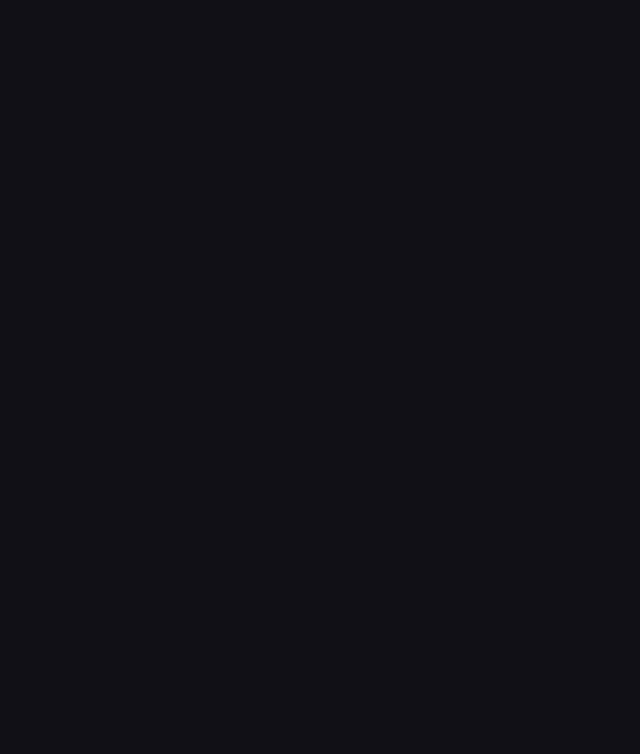
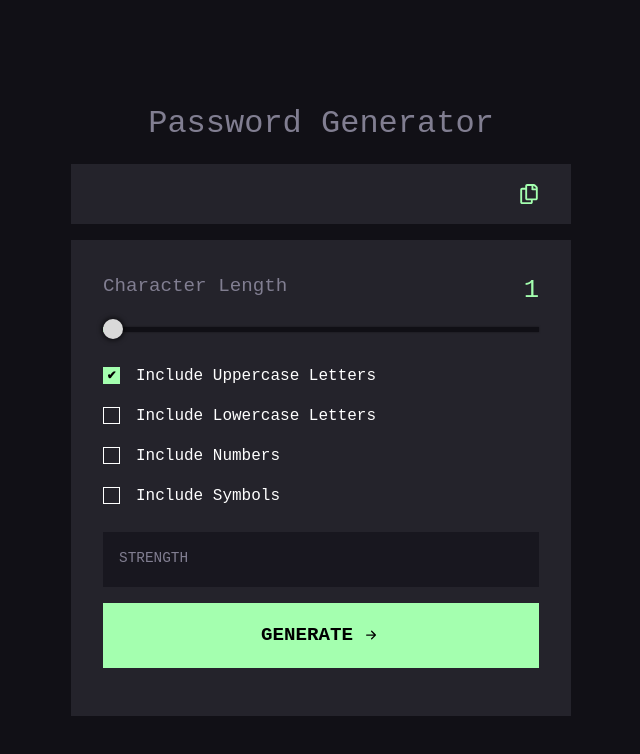
Before and after one commit to mtsgsr/pass-generator, a React (Vite) app: page / in a window 1280 px wide. Shown: the top 754 px of the page, without its empty margins (319-959 px from the left). Built offline with nearby package versions, Linux system fonts and the light colour scheme.

Commit message:
App structure added

```diff
--- a/src/App.jsx
+++ b/src/App.jsx
@@ -1,8 +1,144 @@
 import React from "react";
 import "./App.css";
+import {
+  Title,
+  EmptyMsg,
+  Display,
+  ResultText,
+  Body,
+  Header,
+  HeaderTitle,
+  HeaderValue,
+  Slider,
+  OptionsContainer,
+  Button,
+  StrContainer,
+  Input,
+  Label,
+  StrText,
+  LevelContainer,
+  StrLevel,
+} from "./styles.js";
+import { FaRegCopy } from "react-icons/fa";
+import { BsArrowRightShort } from "react-icons/bs";
 
 function App() {
-  return <div className="App"></div>;
+  const [result, setResult] = React.useState("");
+  const [value, setValue] = React.useState(1);
+  const [checkedOptions, setCheckedOptions] = React.useState(["uppercase"]);
+  const options = {
+    uppercase: "ABCDEFGHIJKLMNOPQRSTUVWXYZ",
+    lowercase: "abcdefghijklmnopqrstuvwxyz",
+    numbers: "1234567890",
+    symbols: "!@#$%&'()*+,^-./:;<=>?[]_`{~}|",
+  };
+
+  const handleChange = ({ target }) => {
+    const { value, checked } = target;
+    if (checked) {
+      setCheckedOptions([...checkedOptions, value]);
+    } else {
+      setCheckedOptions(checkedOptions.filter((option) => option !== value));
+    }
+  };
+
+  const handleChecked = (checked) => {
+    return checkedOptions.includes(checked);
+  };
+
+  function generateResult(length) {
+    let result = "";
+    const characters = checkedOptions
+      .map((option) => options[option])
+      .reduce((a, b) => a + b);
+    let charactersLength = checkedOptions
+      .map((option) => options[option].length)
+      .reduce((a, b) => a + b);
+    for (let i = 0; i < length; i++) {
+      result += characters.charAt(Math.floor(Math.random() * charactersLength));
+    }
+    return result;
+  }
+
+  const handleClick = (event) => {
+    event.preventDefault();
+    if (checkedOptions.length !== 0) setResult(generateResult(value));
+  };
+
+  return (
+    <div className="App">
+      <Title>Password Generator</Title>
+      {checkedOptions.length === 0 && (
+        <EmptyMsg>Select at least one option</EmptyMsg>
+      )}
+      <Display>
+        <ResultText>{result}</ResultText>
+        <FaRegCopy
+          size={20}
+          color="#A4FFAF"
+          onClick={() => navigator.clipboard.writeText(result)}
+          style={{ cursor: "pointer" }}
+        />
+      </Display>
+      <Body>
+        <Header>
+          <HeaderTitle>Character Length</HeaderTitle>
+          <HeaderValue>{value}</HeaderValue>
+        </Header>
+        <Slider
+          min="1"
+          value={value}
+          onChange={(e) => setValue(e.target.value)}
+        />
+        <OptionsContainer>
+          <Label>
+            <Input
+              type="checkbox"
+              value="uppercase"
+              onChange={handleChange}
+              checked={handleChecked("uppercase")}
+            />
+            Include Uppercase Letters
+          </Label>
+          <Label>
+            <Input type="checkbox" value="lowercase" onChange={handleChange} />
+            Include Lowercase Letters
+          </Label>
+          <Label>
+            <Input type="checkbox" value="numbers" onChange={handleChange} />
+            Include Numbers
+          </Label>
+          <Label>
+            <Input type="checkbox" value="symbols" onChange={handleChange} />
+            Include Symbols
+          </Label>
+        </OptionsContainer>
+        <StrContainer>
+          <StrText>STRENGTH</StrText>
+          <LevelContainer>
+            {value >= 4 && checkedOptions.length >= 1 && (
+              <StrLevel backgroundColor="#f7cd69" />
+            )}
+            {value >= 8 && checkedOptions.length >= 1 && (
+              <StrLevel backgroundColor="#f7cd69" />
+            )}
+            {value >= 12 &&
+              checkedOptions.length >= 1 &&
+              checkedOptions.map(
+                (level, index) =>
+                  index >= 0 &&
+                  index <= 1 && (
+                    <StrLevel key={level} backgroundColor="#f7cd69" />
+                  )
+              )}
+          </LevelContainer>
+        </StrContainer>
+        <Button onClick={handleClick}>
+          Generate <BsArrowRightShort size={20} />
+        </Button>
+      </Body>
+    </div>
+  );
 }
 
 export default App;
```
